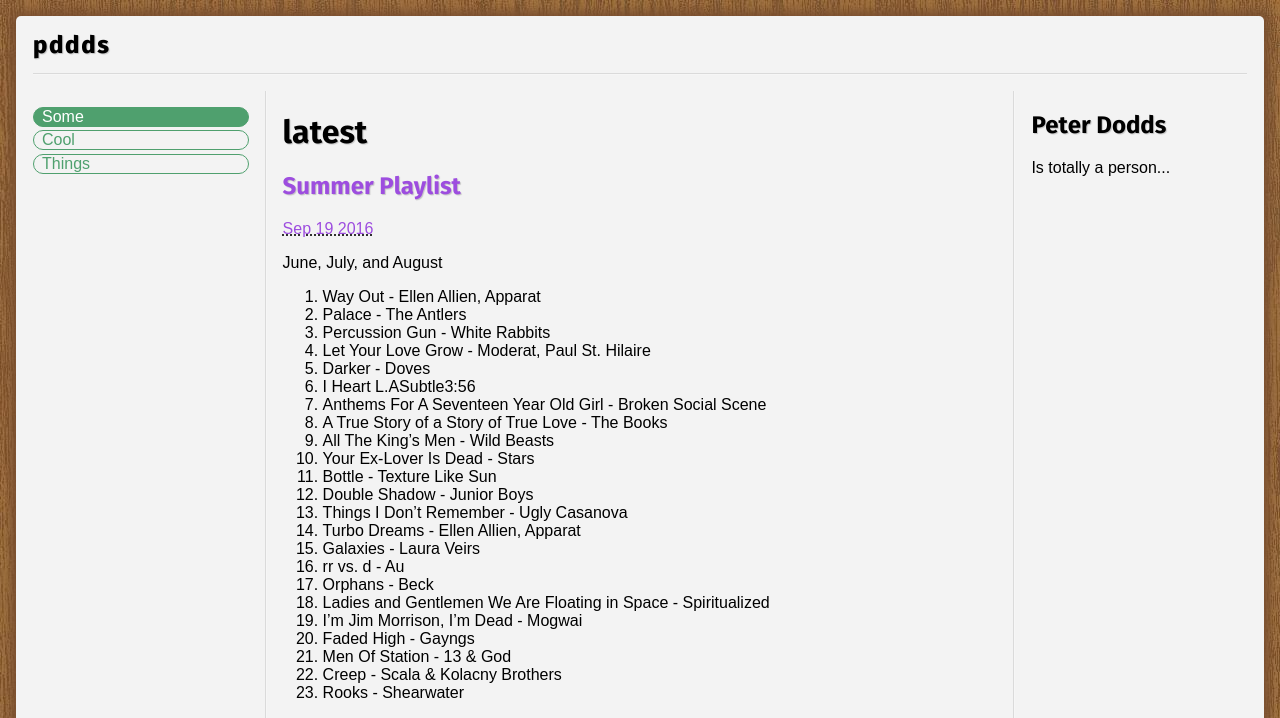
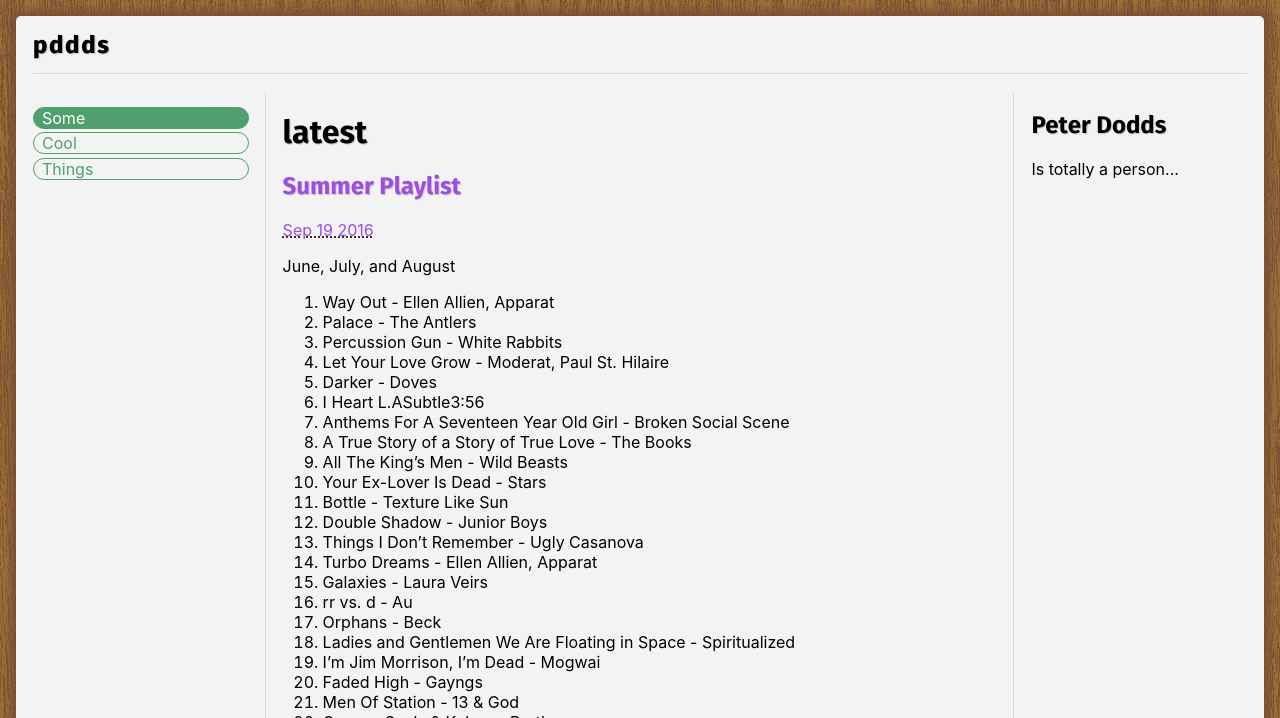
Before and after one commit to m0tive/pddds.com, a Jekyll site: the page built from index.md, in a window 1280 px wide. Shown: the top 718 px of the page. Built offline with Jekyll 4.4.1, drawn with Linux system fonts in a browser that asks for light colours; grey boxes are pictures that could not be loaded.

Commit message:
Use system fonts for body

```diff
--- a/css/base.scss
+++ b/css/base.scss
@@ -31,7 +31,7 @@
 
 body {
     background-color: #f3f3f3;
-    font-family:sans-serif;
+    font-family: -apple-system, BlinkMacSystemFont, "Segoe UI", "Roboto", "Helvetica Neue", sans-serif;
     width: 1280px - 16px;
     padding: 1px;
     margin: 1em auto;
```
